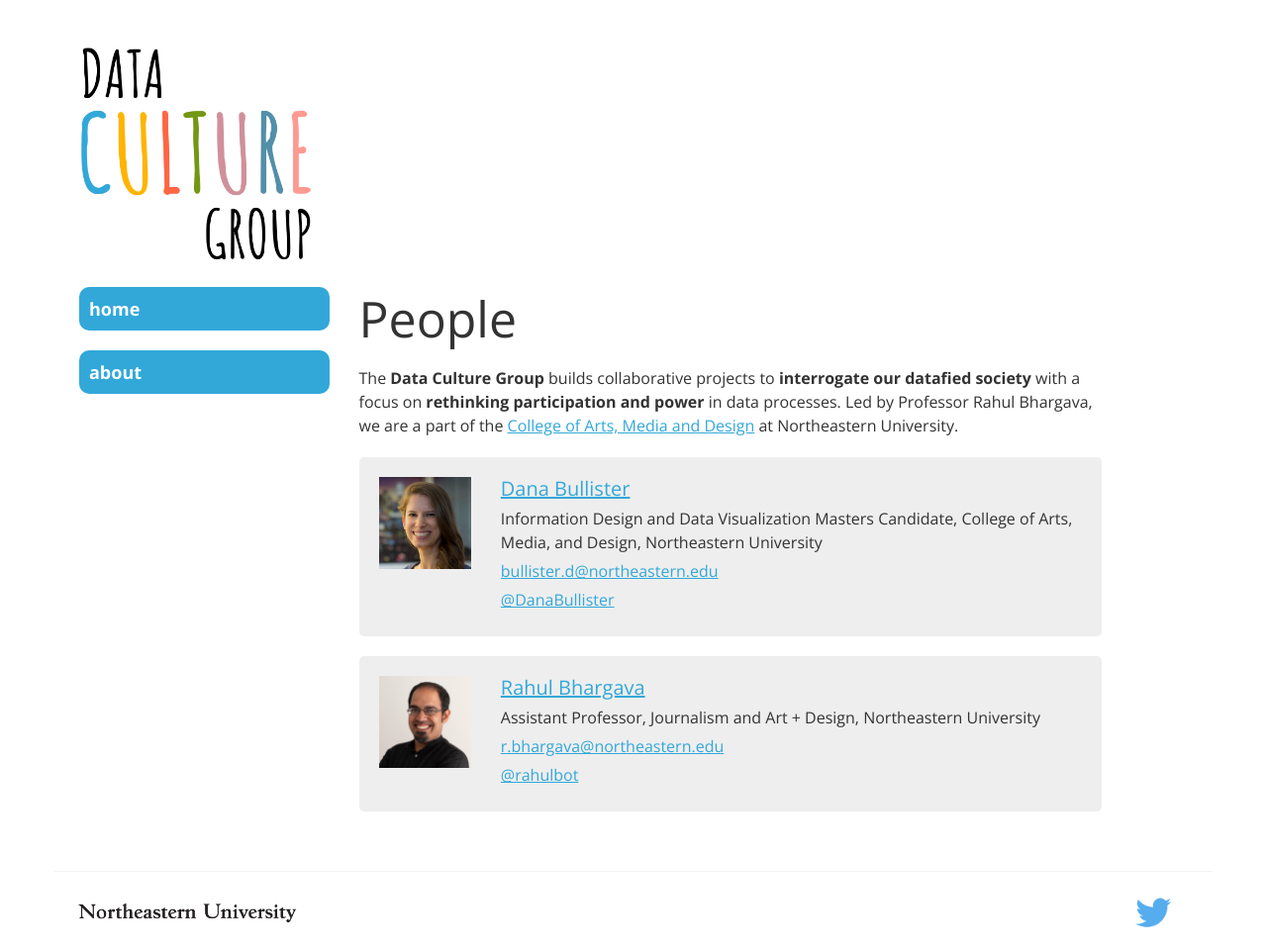
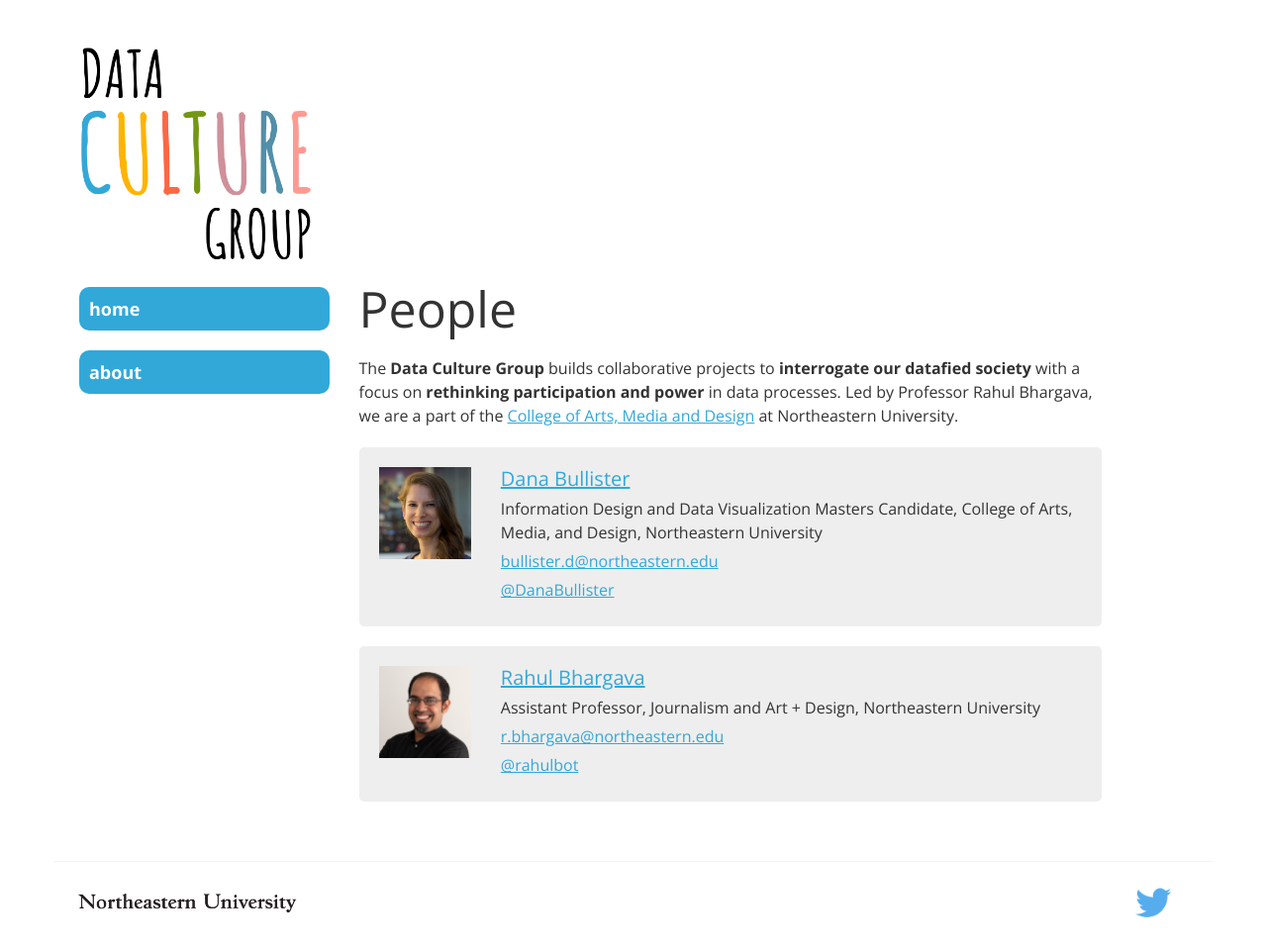
Before and after one commit to dataculturegroup/data-culture-group-website, a Jekyll site: the page built from people.html, in a window 1280 px wide. Shown: the whole page at 99% size. Built offline with Jekyll 4.4.1, drawn with Linux system fonts in a browser that asks for light colours.

Commit message:
more header layout work

```diff
--- a/_layouts/default.html
+++ b/_layouts/default.html
@@ -113,7 +113,7 @@
 
         <div class="col-sm-3">
           <header>
-            <a href="{{ site.baseurl }}"><img src="{{ site.baseurl }}/static/img/dcg-logo.png" alt="Data Culture Group" class="logo" width="100%"/></a>
+            <a href="{{ site.baseurl }}/"><img src="{{ site.baseurl }}/static/img/dcg-logo.png" alt="Data Culture Group" class="logo" width="100%"/></a>
           </header>
           <div>
             <ul class="sidebar-nav">
--- a/static/css/main.css
+++ b/static/css/main.css
@@ -25,7 +25,7 @@
   font-weight: normal;
 }
 h1 {
-  margin: 10px 0 20px 0;
+  margin: 0px 0 20px 0;
   font-size: 50px;
   font-weight: 500;
 }
```
